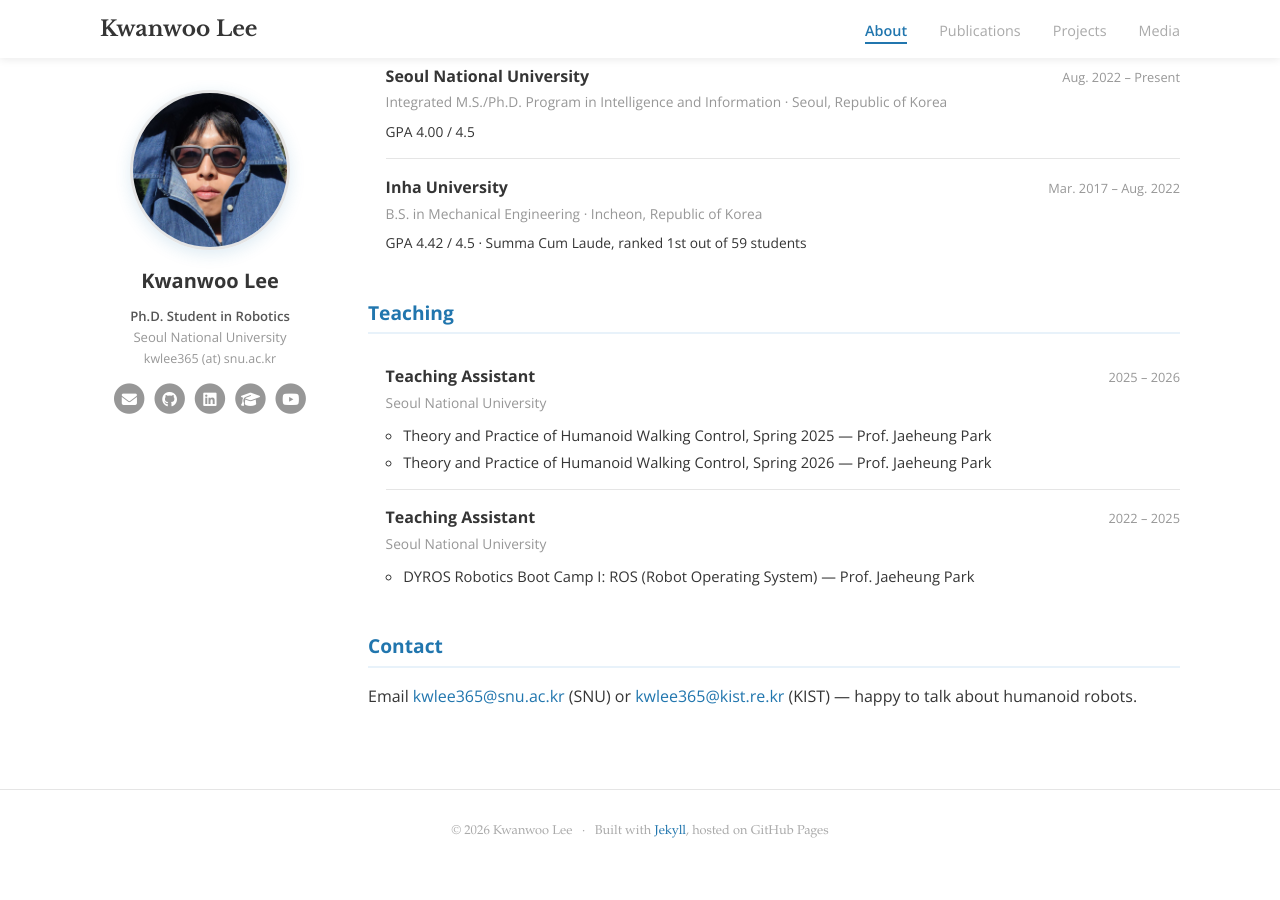
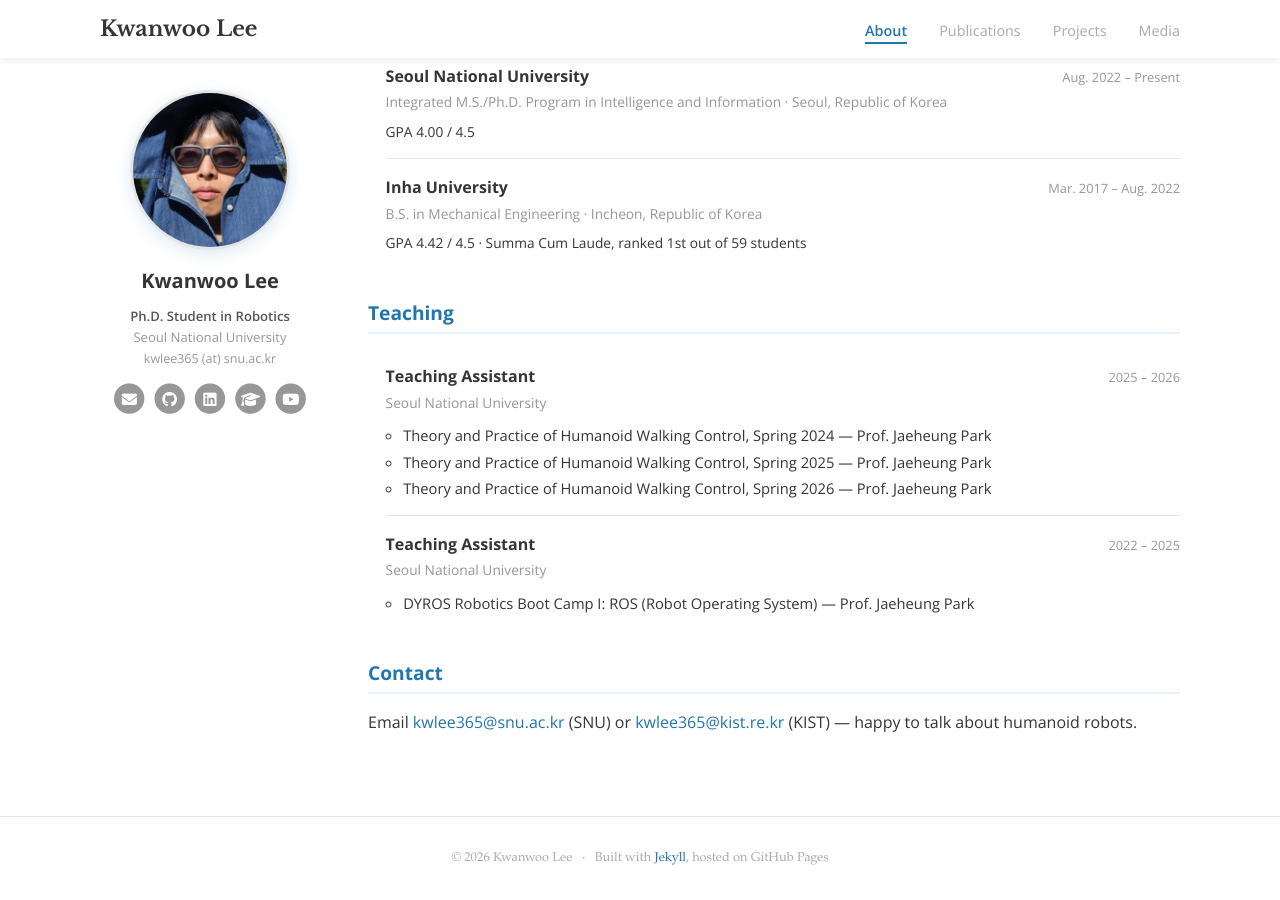
Before and after one commit to kwlee365/kwlee365.github.io, a Jekyll site: the page built from index.md, in a window 1280 px wide and 900 px high, scrolled down 638 px. Built offline with Jekyll 4.4.1, drawn with Linux system fonts in a browser that asks for light colours; before the commit the page ends 1511 px from its top, so only the background shows below that.

Commit message:
Add the Spring 2024 run of the humanoid walking control course
Co-Authored-By: Claude Opus 5 (1M context) <noreply@anthropic.com>

```diff
--- a/_data/teaching.yml
+++ b/_data/teaching.yml
@@ -2,6 +2,7 @@
   org: Seoul National University
   when: 2025 – 2026
   items:
+    - "Theory and Practice of Humanoid Walking Control, Spring 2024 — Prof. Jaeheung Park"
     - "Theory and Practice of Humanoid Walking Control, Spring 2025 — Prof. Jaeheung Park"
     - "Theory and Practice of Humanoid Walking Control, Spring 2026 — Prof. Jaeheung Park"
 - role: Teaching Assistant
```
